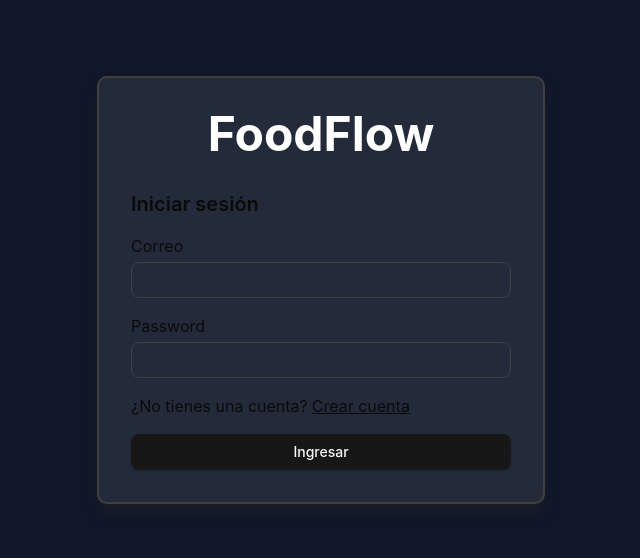
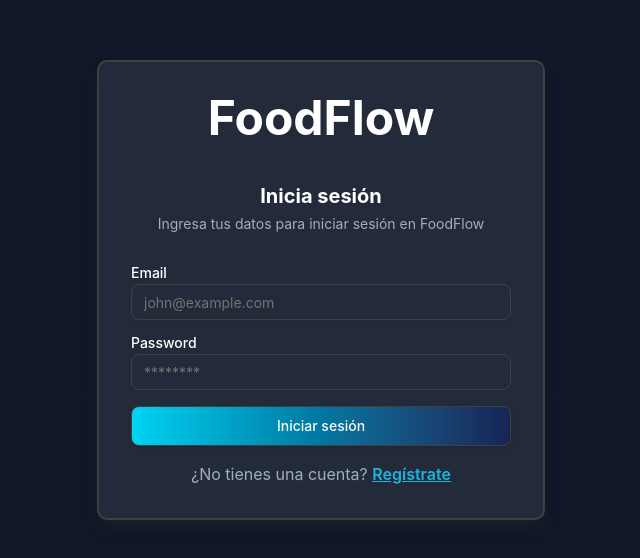
Before and after one commit to FrM-bot/foodflow, a React (Vite) app: page /log-in in a window 1280 px wide. Shown: the part 110-668 px from the top of the page, without its empty margins (319-959 px from the left). Built offline with nearby package versions, Linux system fonts and the light colour scheme; no server answers.

Commit message:
feat: refactor login form and enhance user feedback with toast notifications

```diff
--- a/src/pages/log-in/form.component.tsx
+++ b/src/pages/log-in/form.component.tsx
@@ -1,54 +1,82 @@
 import { Button } from '@/components/ui/button'
 import { Input } from '@/components/ui/input'
+import { Label } from '@/components/ui/label'
 import { Routes } from '@/routes'
 import { type LogIn, LogInSchema } from '@/schemas/login.schema'
+import { logIn as logInService } from '@/services/logIn'
 import { zodResolver } from '@hookform/resolvers/zod'
+import { useMutation } from '@tanstack/react-query'
 import { type SubmitHandler, useForm } from 'react-hook-form'
 import { Link } from 'react-router-dom'
+import { toast } from 'sonner'
 
-export default function LogInForm() {
+function useLogIn() {
+  const { mutateAsync: logIn, isPending } = useMutation({
+    mutationFn: logInService,
+  })
+
+  return { logIn, isPending }
+}
+
+export default function SignUpForm() {
+  // const navigate = useNavigate()
+  const { logIn, isPending } = useLogIn()
   const {
     register,
     handleSubmit,
-    watch,
     formState: { errors },
   } = useForm<LogIn>({
     resolver: zodResolver(LogInSchema),
   })
-  const onSubmit: SubmitHandler<LogIn> = (data) => console.log(data)
-  console.log(watch('email'))
+  const onSubmit: SubmitHandler<LogIn> = async (data) => {
+    const [error, result] = await logIn(data)
+    if (error) toast.error(error)
+    if (result) toast.success(result)
+  }
+
   return (
-    <main>
-      <div className="mb-4 flex gap-1 items-center">
-        <span className="text-xl font-semibold text-center">Iniciar sesión</span>
+    <main className="flex flex-col items-center justify-center">
+      <div className="w-full max-w-md">
+        <div className="flex flex-col items-center mb-6">
+          <span className="text-xl font-bold text-white mt-2 mb-1">Inicia sesión</span>
+          <span className="text-sm text-[#A0AEC0] mb-2 text-center">Ingresa tus datos para iniciar sesión en FoodFlow</span>
+        </div>
+        <form className="grid grid-cols-2 gap-4" onSubmit={handleSubmit(onSubmit)}>
+          {/* Email */}
+          <div className="col-span-2 flex flex-col gap-1">
+            <Label className="text-white" htmlFor="email">
+              Email
+            </Label>
+            <Input {...register('email')} placeholder="john@example.com" />
+            {errors.email && <span className="text-red-400 text-xs">{errors.email.message}</span>}
+          </div>
+          {/* Password */}
+          <div className="col-span-2 flex flex-col gap-1">
+            <Label className="text-white" htmlFor="password">
+              Password
+            </Label>
+            <Input type="password" {...register('password')} placeholder="********" />
+            {errors.password && <span className="text-red-400 text-xs">{errors.password.message}</span>}
+          </div>
+          {/* Botón */}
+          <Button
+            type="submit"
+            className="col-span-2 bg-gradient-to-r from-cyan-400 to-blue-950 hover:shadow-lg hover:shadow-blue-950 border border-neutral-700"
+            size="lg"
+            loading={isPending}
+          >
+            Iniciar sesión
+          </Button>
+        </form>
+        <div className="flex justify-center mt-4">
+          <p className="text-[#A0AEC0]">
+            ¿No tienes una cuenta?{' '}
+            <Link className="underline text-[#1CB5E0] font-semibold" to={Routes.signUp}>
+              Regístrate
+            </Link>
+          </p>
+        </div>
       </div>
-      <form className="flex flex-col gap-4" onSubmit={handleSubmit(onSubmit)}>
-        {/* Input Email */}
-        <label className="flex flex-col gap-1" htmlFor="email">
-          <span>Correo</span>
-          <Input {...register('email')} />
-          {errors.email && <span>{errors.email.message}</span>}
-        </label>
-        {/* Input Email */}
-
-        {/* Input Password */}
-        <label className="flex flex-col gap-1" htmlFor="password">
-          <span>Password</span>
-          <Input {...register('password')} />
-          {errors.password && <span>{errors.password.message}</span>}
-        </label>
-        {/* Input Password */}
-        <div className="flex gap-1">
-          <p>¿No tienes una cuenta?</p>
-          <Link className="underline" to={Routes.signUp}>
-            Crear cuenta
-          </Link>
-        </div>
-
-        <Button type="submit" className="w-full" loading={null}>
-          Ingresar
-        </Button>
-      </form>
     </main>
   )
 }
```
